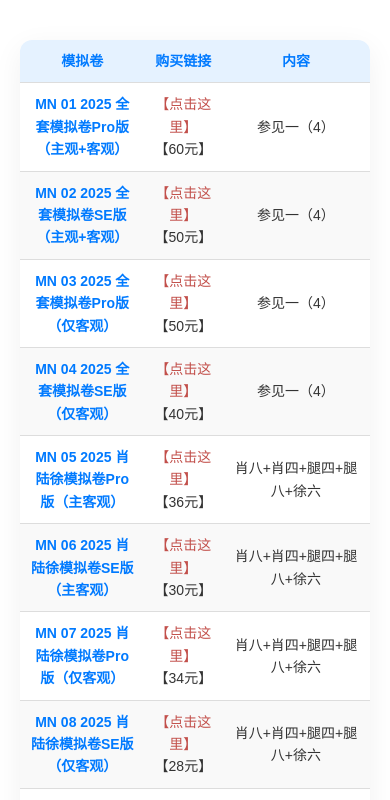
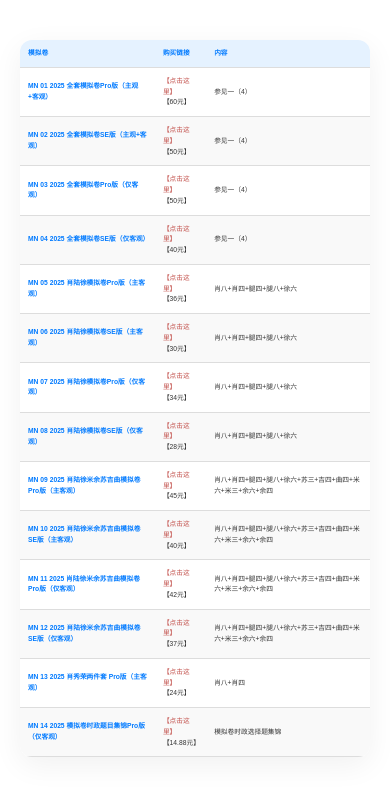
Before and after one commit to AnkiStudio/ankistudio.github.io, a plain HTML site: page product.html in a window 390 px wide. Shown: the top 800 px of the page. Drawn offline with Linux system fonts and the light colour scheme.

Commit message:
Update product.html

```diff
--- a/product.html
+++ b/product.html
@@ -4,14 +4,15 @@
     <meta charset="UTF-8">
     <meta name="viewport" content="width=device-width, initial-scale=1.0">
     <title>模拟卷列表</title>
-    <style>
+       <style>
         body {
             font-family: Arial, sans-serif;
             line-height: 1.6;
             color: #333;
-            max-width: 1000px;
+            max-width: 100%;
             margin: 0 auto;
             padding: 20px;
+            font-size: 16px;
         }
         table {
             width: 100%;
@@ -24,8 +25,9 @@
         }
         th, td {
             padding: 15px;
-            text-align: center;
+            text-align: left;
             border-bottom: 1px solid #ddd;
+            font-size: 0.9em;
         }
         th {
             background-color: #e5f2ff;
@@ -45,14 +47,33 @@
         a {
             color: #c24f4a;
             text-decoration: none;
+            word-break: break-all;
         }
         a:hover {
             text-decoration: underline;
         }
         @media (max-width: 768px) {
+            body {
+                font-size: 14px;
+            }
             th, td {
                 padding: 10px;
-                font-size: 14px;
+                font-size: 0.8em;
+            }
+            table {
+                font-size: 0.9em;
+            }
+        }
+        @media (max-width: 480px) {
+            body {
+                font-size: 12px;
+            }
+            th, td {
+                padding: 8px;
+                font-size: 0.7em;
+            }
+            table {
+                font-size: 0.8em;
             }
         }
     </style>
```
